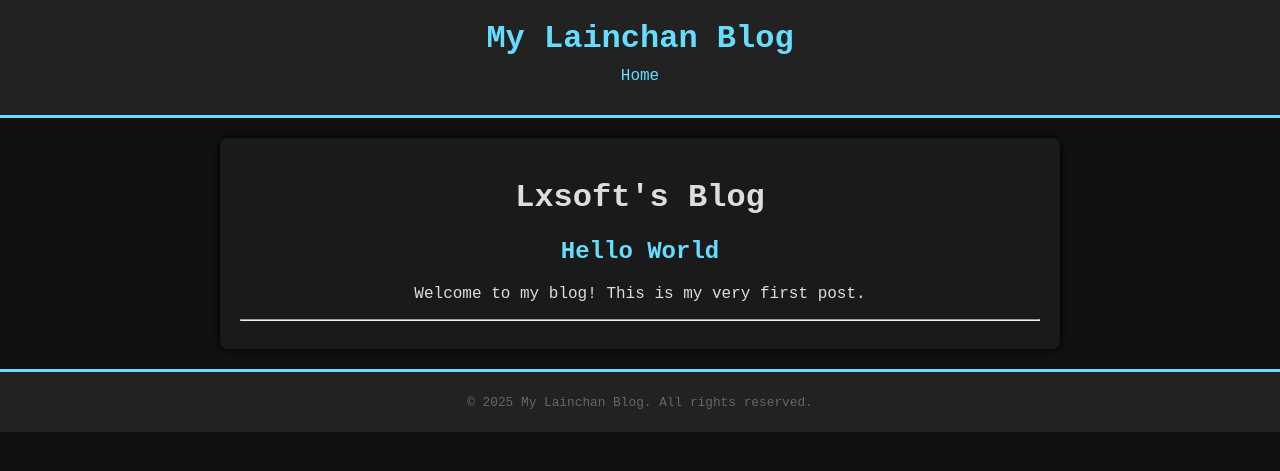
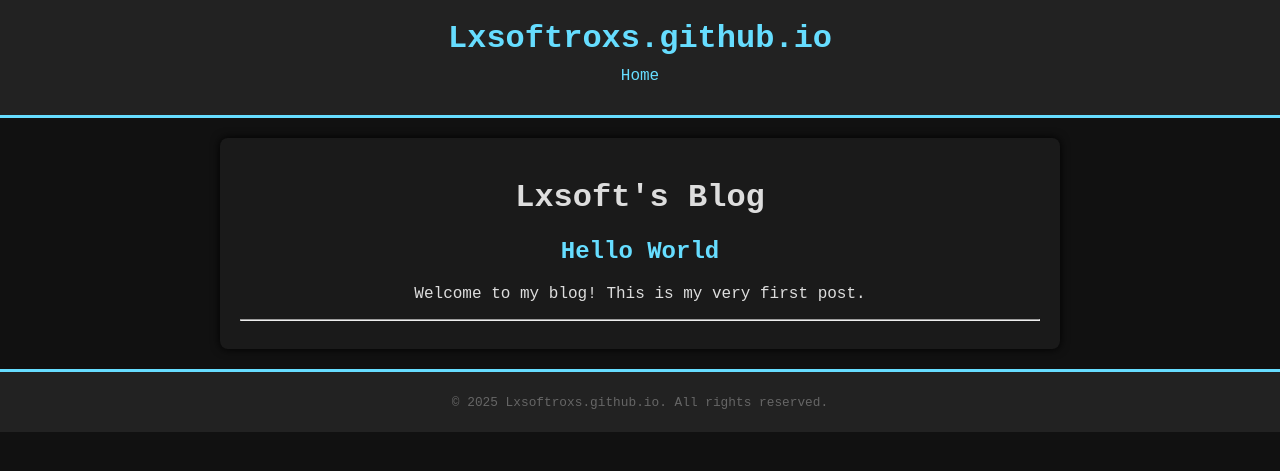
Before and after one commit to Lxsoftroxs/Lxsoftroxs.github.io, a Jekyll site: the page built from index.html, in a window 1280 px wide. Shown: the top 471 px of the page. Built offline with Jekyll 4.4.1, drawn with Linux system fonts in a browser that asks for light colours.

Commit message:
Update _config.yml

```diff
--- a/_config.yml
+++ b/_config.yml
@@ -1,5 +1,4 @@
 # _config.yml
-title: "My Lainchan Blog"
 description: "A blog styled like Lainchan with a dark, neon vibe."
 baseurl: ""          # leave empty if the site is at the root URL
 url: "https://yourusername.github.io"  # change to your site URL
```
